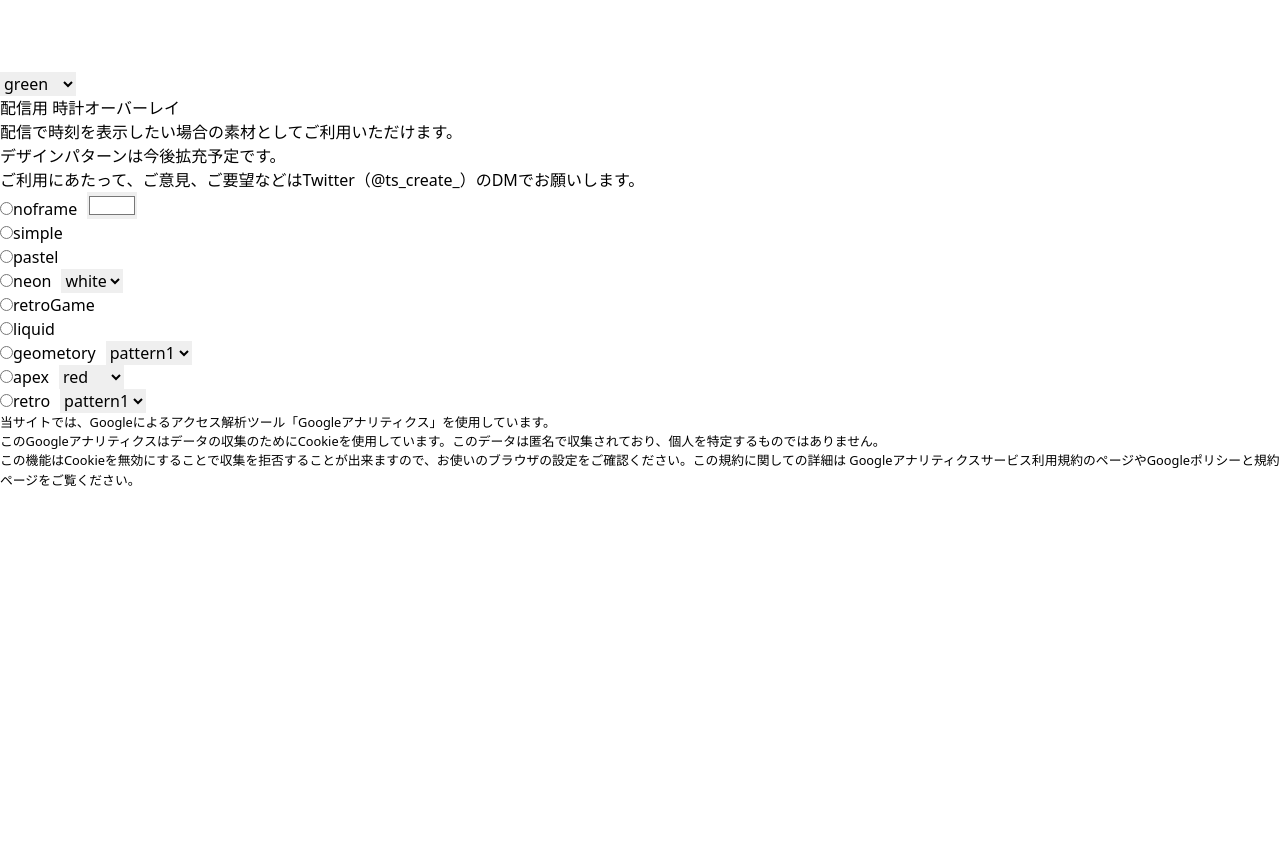
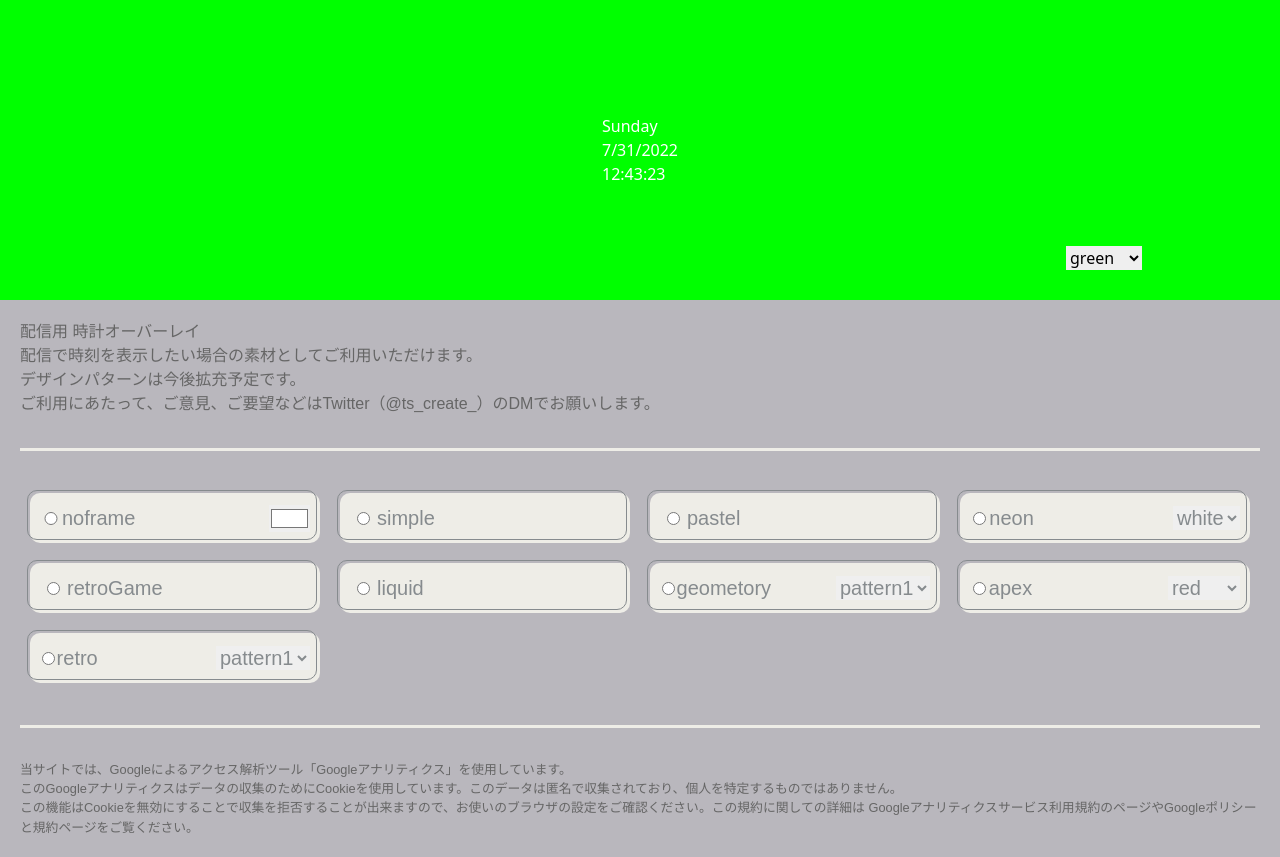
Before and after one commit to tsukuruhito/stream-clocks-next, a Next.js app: page / in a window 1280 px wide. Before the commit the page ends 800 px from the top, so only its background shows below. Built offline with nearby package versions, Linux system fonts and the light colour scheme.

Commit message:
fix chromakey color

```diff
--- a/package.json
+++ b/package.json
@@ -13,7 +13,8 @@
     "jotai": "^1.7.6",
     "next": "12.2.3",
     "react": "18.2.0",
-    "react-dom": "18.2.0"
+    "react-dom": "18.2.0",
+    "sass": "^1.54.0"
   },
   "devDependencies": {
     "@types/node": "18.6.2",
--- a/pages/index.tsx
+++ b/pages/index.tsx
@@ -1,7 +1,8 @@
 import type { NextPage } from 'next'
 import { useState } from 'react'
 import Time from '../components/Time';
-import '../styles/Home.module.css'
+import home from '../styles/scss/Home.module.scss'
+import Chromakey from '../styles/scss/Chromakey.module.scss'
 
 const Home: NextPage = () => {
   const [selectedType, setSelectedType] = useState("noframe");
@@ -41,22 +42,28 @@ const Home: NextPage = () => {
 
   const array = ["noframe","simple","pastel","neon","retroGame","liquid","geometory","apex","retro"];
   const neonArray = ["white","blue"];
-  const chromakeyArray = ["green","red","blue","costom"];
+  const chromakeyArray = ["green","red","blue","custom"];
   const geometryArray = ["pattern1","pattern2","pattern3"];
   const apexArray = ["red","blue","green"];
   const retroArray = ["pattern1","pattern2"];
+
+  const getChromakey = (chromakey:string) => {
+    if(chromakey === "green"){
+      return `${Chromakey.chromakey_green} ${home.frame}`;
+    }else if(chromakey === "red"){
+      return `${Chromakey.chromakey_red} ${home.frame}`;
+    }else if(chromakey === "blue"){
+      return `${Chromakey.chromakey_blue} ${home.frame}`;
+    }
+  }
   return (
-    <div className="row">
+    <div className={home.row}>
       <div
-        className={
-          chromakey !== "costom"?
-          `frame ${chromakey}`:
-          `frame`
-        }
-        {...chromakey === "costom" && {style:{backgroundColor:custom}}}
+        className={chromakey !== "custom" ? getChromakey(chromakey) : `${home.frame}`}
+        {...chromakey === "custom" && {style:{backgroundColor:custom}}}
       >
         <Time selectedType={selectedType} color={color} neon={neon} geometory={geometory} apex={apex} retro={retro}/>
-        <div className="chromakey">
+        <div className={Chromakey.chromakey}>
           <select
             defaultValue={chromakey}
             onChange={(e)=>changeChromakey(e)}
@@ -65,15 +72,15 @@ const Home: NextPage = () => {
               return <option key={index} value={item}>{item}</option>
             })}
           </select>
-          {chromakey==="costom"&& <input type="color" onChange={(e)=>customChromakey(e)}/>}
+          {chromakey==="custom"&& <input type="color" onChange={(e)=>customChromakey(e)}/>}
         </div>
       </div>
-      <div className="inner">
-        <h1 className='page_title'>配信用&nbsp;時計オーバーレイ</h1>
+      <div className={home.inner}>
+        <h1 className={home.page_title}>配信用&nbsp;時計オーバーレイ</h1>
         <p>配信で時刻を表示したい場合の素材としてご利用いただけます。</p>
         <p>デザインパターンは今後拡充予定です。</p>
         <p>ご利用にあたって、ご意見、ご要望などはTwitter（<a href="https://twitter.com/ts_create_" target="_blanc" rel="noopener">@ts_create_</a>）のDMでお願いします。</p>
-        <section className='control'>
+        <section className={home.control}>
           <ul>
             {
               array.map((item,index)=>{
--- a/styles/globals.css
+++ b/styles/globals.css
@@ -1,3 +1,7 @@
 @tailwind base;
 @tailwind components;
 @tailwind utilities;
+
+body{
+  background-color: #B9B7BD;
+}
--- /dev/null
+++ b/styles/scss/Chromakey.module.scss
@@ -0,0 +1,18 @@
+.chromakey{
+    position: absolute;
+    right: 10%;
+    bottom: 20px;
+    display: flex;
+    >*{
+        margin: 10px;
+    }
+    &_green{
+        background-color: #00ff00;
+    }
+    &_red{
+        background-color: #ff0000;
+    }
+    &_blue{
+        background-color: #0000ff;
+    }
+}
--- a/styles/Home.module.css
+++ b/styles/scss/Home.module.scss
@@ -6,46 +6,25 @@
   display: flex;
   align-items: center;
   box-sizing: border-box;
-}
-.frame::before{
-  content: '';
-  position: absolute;
-  top: 0;
-  left: 0;
-  width: 100%;
-  height: 100%;
-  pointer-events: none;
-  border: 10px solid #EEEDE7;
-  box-sizing: border-box;
-}
-
-.frame.green{
-  background-color: #00ff00;
-}
-.frame.red{
-  background-color: #ff0000;
-}
-.frame.blue{
-  background-color: #0000ff;
-}
-.frame > *{
-  margin: 0 auto
-}
-
-.chromakey{
-  position: absolute;
-  right: 10%;
-  bottom: 20px;
-  display: flex;
-}
-
-.chromakey > *{
-  margin: 10px;
+  // &:before{
+  //   content: '';
+  //   position: absolute;
+  //   top: 0;
+  //   left: 0;
+  //   width: 100%;
+  //   height: 100%;
+  //   background-color: #fff;
+  //   opacity: 0.5;
+  // }
+  >*{
+    margin: 0 auto
+  }
 }
 
 .row{
   display: flex;
   flex-direction: column;
+  position: relative;
 }
 .row>*{
   width: 100%;
```
Also changed, not shown: 1 other file (tests, documents, lock files or other folders).
